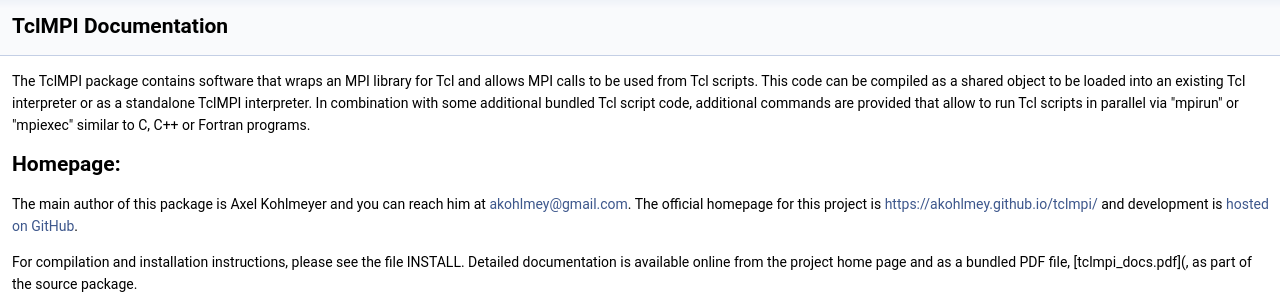
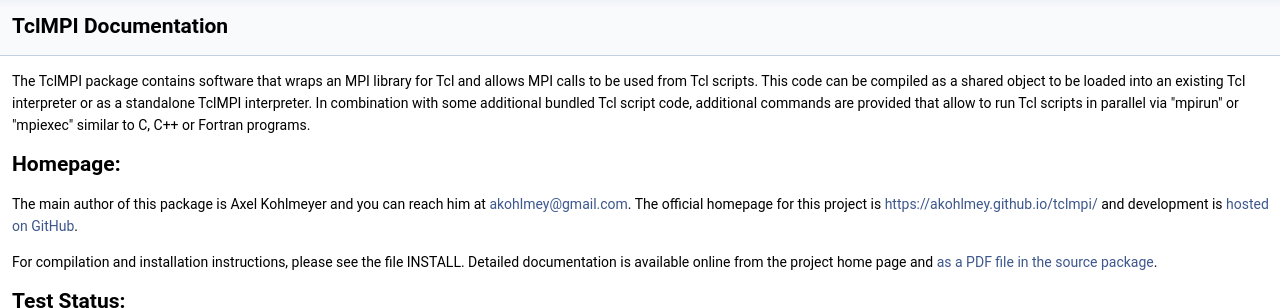
Before and after one commit to akohlmey/tclmpi, a plain HTML site: page docs/index.html in a window 1280 px wide. Shown: the part 113-421 px from the top of the page. Drawn offline with Linux system fonts and the light colour scheme.

Commit message:
finalized PDF docs link

```diff
--- a/docs/index.html
+++ b/docs/index.html
@@ -71,7 +71,7 @@ $(function() {
 <h2><a class="anchor" id="autotoc_md0"></a>
 Homepage:</h2>
 <p>The main author of this package is Axel Kohlmeyer and you can reach him at <a href="#" onclick="location.href='mai'+'lto:'+'ako'+'hl'+'mey'+'@g'+'mai'+'l.'+'com'; return false;">akohl<span style="display: none;">.nosp@m.</span>mey@<span style="display: none;">.nosp@m.</span>gmail<span style="display: none;">.nosp@m.</span>.com</a>. The official homepage for this project is <a href="https://akohlmey.github.io/tclmpi/">https://akohlmey.github.io/tclmpi/</a> and development is <a href="https://github.com/akohlmey/tclmpi/">hosted on GitHub</a>.</p>
-<p>For compilation and installation instructions, please see the file INSTALL. Detailed documentation is available online from the project home page and as a bundled PDF file, [tclmpi_docs.pdf](, as part of the source package.</p>
+<p>For compilation and installation instructions, please see the file INSTALL. Detailed documentation is available online from the project home page and <a href="https://github.com/akohlmey/tclmpi/blob/master/tclmpi_docs.pdf">as a PDF file in the source package</a>.</p>
 <h2><a class="anchor" id="autotoc_md1"></a>
 Test Status:</h2>
 <p><a href="https://github.com/akohlmey/tclmpi/actions/workflows/unittest-linux.yml"><img src="https://github.com/akohlmey/tclmpi/actions/workflows/unittest-linux.yml/badge.svg?branch=master" alt="Linux" style="pointer-events: none;" class="inline"/></a> <a href="https://github.com/akohlmey/tclmpi/actions/workflows/unittest-macos.yml"><img src="https://github.com/akohlmey/tclmpi/actions/workflows/unittest-macos.yml/badge.svg?branch=master" alt="macOS" style="pointer-events: none;" class="inline"/></a> <a href="https://github.com/akohlmey/tclmpi/actions/workflows/codeql-analysis.yml"><img src="https://github.com/akohlmey/tclmpi/actions/workflows/codeql-analysis.yml/badge.svg?branch=master" alt="CodeQL" style="pointer-events: none;" class="inline"/></a></p>
```
Also changed, not shown: 2 other files.
